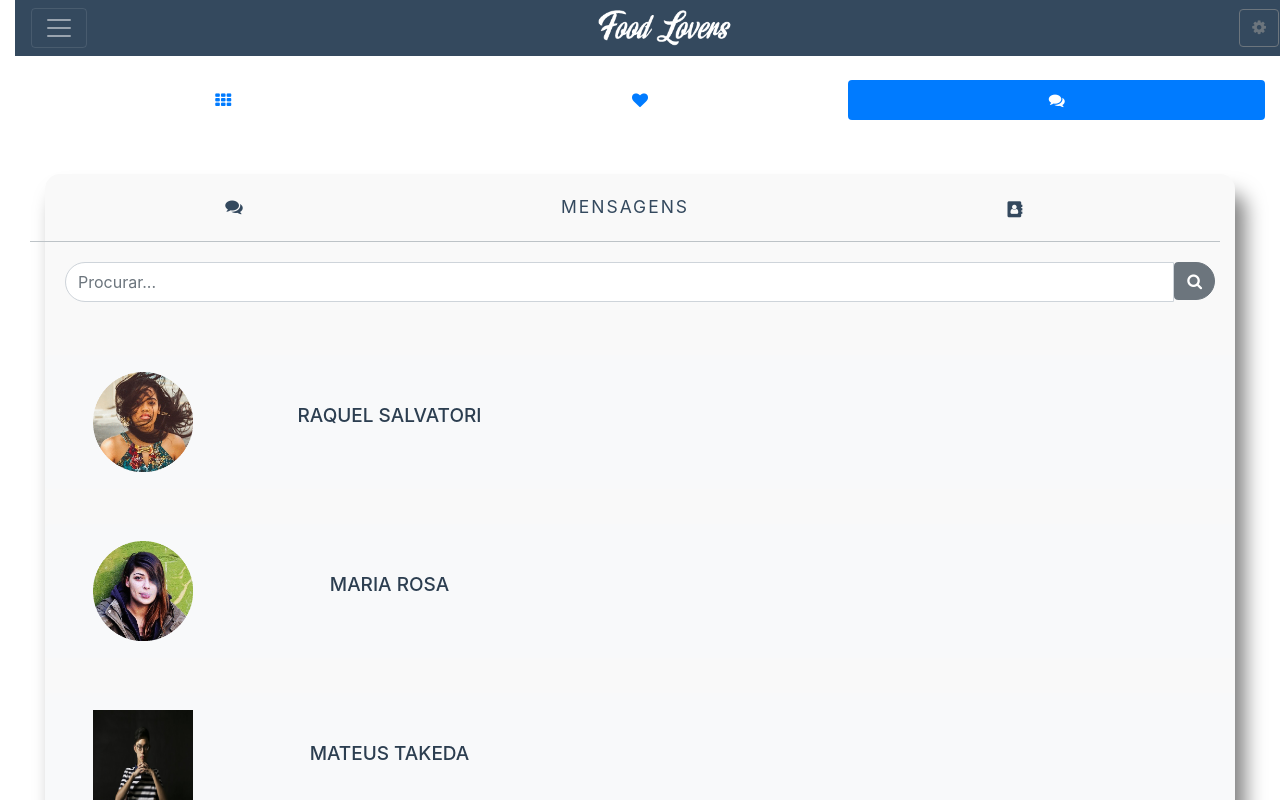
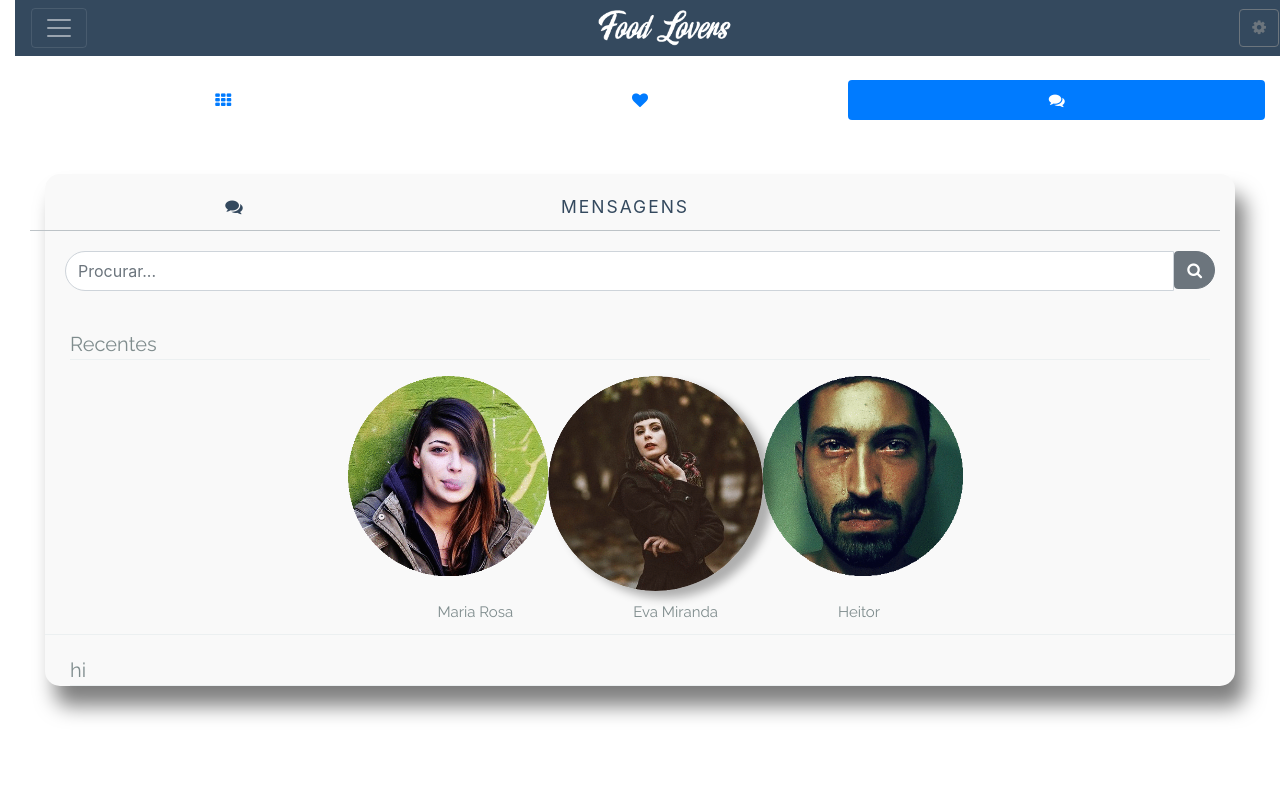
Before and after one commit to rafaelazd/food-lovers, a Vue app in the folder web-ui/: page /#/chat in a window 1280 px wide. Built offline with nearby package versions, Linux system fonts and the light colour scheme; what tether-shepherd would draw is missing.

Commit message:
Alterações - Chat
Alterações no Layout do Chat

```diff
--- a/web-ui/src/components/Chat.vue
+++ b/web-ui/src/components/Chat.vue
@@ -24,82 +24,33 @@
             <b-row class="head d-inline-flex justify-content-around">
                 <b-col style="padding-top:10px"><span><i class="fa fa-comments" aria-hidden="true"></i></span></b-col>
                 <b-col style="padding-top:10px"><span>Mensagens</span></b-col>
-                <b-col style="padding-top:3px"><b-btn v-b-toggle="'collapse-friend-list'" class="m-1"><i class="fa fa-address-book" aria-hidden="true"></i></b-btn></b-col>
+                <b-col></b-col>
             </b-row>
-
-            <b-collapse id="collapse-friend-list" class="mt-2">
-                   <div class="agenda">
-                    <b-row class="d-flex justify-content-around">
-                        <b-col class="contatos">
-                            <img id="usuFoto" src="/static/img/H1.4.jpg" class="img-fluid"><br>
-                            <span id="usuNome">Mateus Takeda</span>
-                        </b-col>
-                        <b-col class="contatos">
-                            <img id="usuFoto" src="/static/img/H2.4.jpg" class="img-fluid"><br>
-                            <span id="usuNome">Heron Dias</span>
-                        </b-col>
-                    </b-row>
-                    <b-row class="d-flex justify-content-around">
-                        <b-col class="contatos">
-                            <img id="usuFoto" src="/static/img/M3.jpg" class="img-fluid"><br>
-                            <span id="usuNome">Eva Miranda</span>
-                        </b-col>
-                        <b-col class="contatos">
-                            <img id="usuFoto" src="/static/img/M4.jpg" class="img-fluid"><br>
-                            <span id="usuNome">Raquel Salvatori</span>
-                        </b-col>
-                    </b-row>
-                    <b-row class="d-flex justify-content-around">
-                        <b-col class="contatos">
-                            <img id="usuFoto" src="/static/img/M1.3.jpg" class="img-fluid"><br>
-                            <span id="usuNome">Sofia Alter</span>
-                        </b-col>
-                        <b-col class="contatos">
-                            <img id="usuFoto" src="/static/img/M2.jpg" class="img-fluid"><br>
-                            <span id="usuNome">Maria Rosa</span>
-                        </b-col>
-                    </b-row>
-                    </div>
-            </b-collapse>
-
             <div class="search-bar">
                    <b-input-group>
                     <b-form-input type="search" class="ip-search" placeholder="Procurar..."></b-form-input>
                     <button class="btn btn-secondary input-group-addon"><i class="fa fa-search"></i></button>
                   </b-input-group>
             </div>
-
             <div class="conversas">
-                <div class="msg-preview" id="idUsuario">
-                    <b-button variant="light" class="btn-block" v-on:click="showhide">
+                <div class="conversas-head">
+                    <p>Recentes</p>
+                    <div class="recentes">
                         <b-row>
-                            <b-col cols="2"><img id="usuFoto" src="/static/img/M4.jpg" class="img-fluid"></b-col>
-                            <b-col cols="10"><p id="usuNome">Raquel Salvatori</p></b-col>
+                            <img src="/static/img/M2.jpg" class="back-left-circle img-rounded img-fluid" alt="">
+                            <img src="/static/img/M3.jpg" class="front-circle img-rounded img-fluid" alt="">
+                            <img src="/static/img/H2.4.jpg" class="back-right-circle img-rounded img-fluid" alt="">
                         </b-row>
-                    </b-button>
+                           <b-row>
+                            <small>Maria Rosa</small>
+                            <small>Eva Miranda</small>
+                            <small>Heitor</small>
+                        </b-row>
+                    </div>
+                    <div class="combinacoes">
+                        <p>hi</p>
+                    </div>
                 </div>
-                <div class="msg-preview" id="idUsuario">
-                    <b-button variant="light" class="btn-block" v-on:click="showhide">
-                        <b-row>
-                            <b-col cols="2"><img id="usuFoto" src="/static/img/M2.jpg" class="img-fluid"></b-col>
-                            <b-col cols="10"><p id="usuNome">Maria Rosa</p></b-col>
-                        </b-row>
-                    </b-button>
-                </div>
-                <div class="msg-preview" id="idUsuario">
-                 <b-button variant="light" class="btn-block" v-on:click="showhide">
-                        <b-row>
-                            <b-col cols="2"><img id="usuFoto" src="/static/img/H1.4.jpg" class="img-fluid"></b-col>
-                            <b-col cols="10"><p id="usuNome">Mateus Takeda</p></b-col>
-                        </b-row>
-                    </b-button>
-                </div>
-            </div>
-            <div v-if="isConnected"class="message-box" id="message-box">
-                <ul id="messages"></ul>
-                <form action="">
-                  <input id="m" autocomplete="off" /><b-button class="btn btn-success">Enviar</b-button>
-                </form>
             </div>
         </div>
         <!-- END Chat Card -->
@@ -111,15 +62,7 @@
 <script type="text/javascript">
 export default {
     methods: {
-        showhide() {
-           var div = document.getElementById("message-box");
-            if (div.style.display !== "block") {
-                div.style.display = "block";
-            }
-            else {
-                div.style.display = "none";
-            }
-        }
+
     }
 }
 </script>
@@ -160,6 +103,7 @@ export default {
         background-size: cover;
         max-height: none;
         margin: 0;
+        z-index: -10;
     }
 
     .chat .head {
@@ -215,123 +159,57 @@ export default {
         margin-right: 10px;
     }
 
-    #collapse-friend-list {
-        background-color: #fff;
-        padding: 10px;
-        max-height: 100%;
-        max-width: 100%;
-        margin-left: 0px;
+    .conversas .recentes {
+        padding-left: 25%;
+        border-bottom: 0.5px solid;
+        border-bottom-color: #ecf0f1;
+        border-bottom-width: thin;
     }
 
-    #collapse-friend-list .contatos {
-        text-align: center;
-        width: 100%;
-        padding: 20px;
-        border-bottom: 0.8px solid;
-        border-bottom-color: #bdc3c7;
-        border-left: 0.8px solid;
-        border-left-color: #bdc3c7;
-}
-
-    #collapse-friend-list img {
-        border-radius: 100%;
-        width: 150px;
-        height: 150px;
-}
-
-    #collapse-friend-list .contatos span {
-        vertical-align: text-bottom;
-        text-align: center;
-        text-transform: uppercase;
-        color: #4c4d4f;
-        font-weight: 500;
-}
-
-    .conversas .msg-preview {
-        width: 100%;
-        max-height: 150px;
-        background-color: #fff;
-        border-radius: 10px;
-        margin-top: 10px;
+    .conversas p {
+       font-family: 'Raleway', sans-serif;
+        color: #7f8c8d;
+        font-size: 20px;
+        margin-left: 25px;
+        margin-top: 20px;
+        border-bottom: 0.5px solid;
+        border-bottom-color: #ecf0f1;
+        border-bottom-width: thin;
+        margin-right: 25px;
     }
 
-    .conversas .msg-preview img {
-        width: 120px;
-        height: 120px;
-        padding:10px;
+    .conversas .recentes small {
+       font-family: 'Raleway', sans-serif;
+        color: #7f8c8d;
+        font-size: 15px;
+        margin-left: 100px;
+        padding: 10px;
     }
 
-    .conversas .msg-preview .btn-block p{
-        font-weight: 500;
-        font-size: 19px;
-        text-transform: uppercase;
-        color: #2c3e50;
-        margin-left: -700px;
-        margin-top: 40px;
+    .conversas .back-left-circle {
+        width: 200px;
+        height: 200px;
+        margin-left: 20px;
+        z-index: 1;
     }
 
-    .conversas .msg-preview .btn{
-        margin-top: 35px;
+    .conversas .back-right-circle {
+        width: 200px;
+        height: 200px;
+        margin-right: 20px;
+        z-index: 1;
     }
 
-    #message-box {
-        display: none;
-        position: fixed;
-        background-color:  white;
-        border: 1px solid;
-        border-color: #bdc3c7;
-        z-index: 100000;
-        top: 40%;
-        left: 40%;
-        width:50%;
-        height:75%;
-        margin-top: -9em;
-        margin-left: -15em;
-        box-shadow: 10px 30px 20px rgba(0,0,0,.5);
-        padding: 20px;
-        border-top-left-radius: 10px;
-        border-top-right-radius: 10px;
+    .conversas .front-circle {
+        width: 215px;
+        height: 215px;
+        z-index: 10;
+        margin-right: 0px;
+        margin-left: 0px;
+        box-shadow: 10px 7px 10px rgba(0,0,0,.3);
+        border-radius: 130px;
     }
 
-    #message-box form {
-        background-color: transparent;
-        padding: 3px;
-        position: fixed;
-        bottom: 0;
-        left: 22.5%;
-        width:50%;
-    }
-
-    #message-box form input {
-        border: 0.5px solid;
-        border-color: #7f8c8d;
-        padding: 10px;
-        width: 90%;
-        margin-right: .5%;
-        border-radius: 10px;
-    }
-
-    #message-box form button {
-        width: 9.5%;
-        height: 42px;
-        margin-bottom: 4px;
-        font-family: 'Open Sans', sans-serif;
-        padding-left: 9px;
-    }
-
-    #messages {
-        list-style-type: none;
-        margin: 0;
-        padding: 0;
-    }
-
-    #messages li {
-          padding: 5px 10px;
-    }
-
-    #messages li:nth-child(odd) {
-        background: #eee;
-    }
 
     @media (min-width: 576px) {
         .chat {
@@ -346,19 +224,6 @@ export default {
         width: 100vw;
         border-radius: 5px;
         }
-
-        #usuFoto {
-        width: 110px;
-        height: 120px;
-        padding-left: 0px;
-        }
-
-        .conversas .msg-preview #usuFoto {
-        width: 130px;
-        height: 100px;
-        float: left;
-        padding: 5px;
-        }
     }
 
 </style>
```
